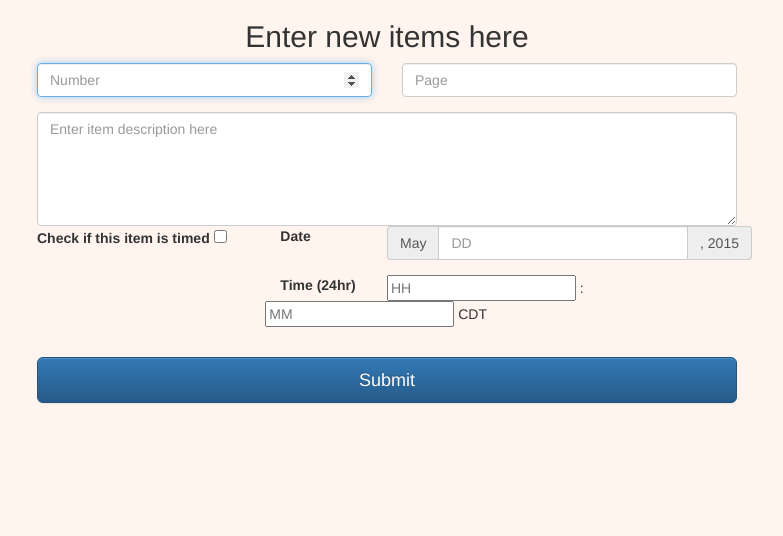
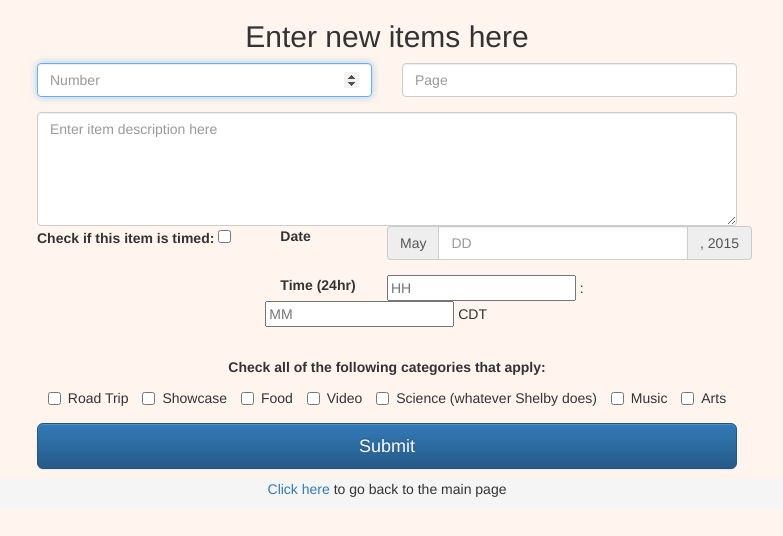
Before and after one commit to hallliu/scav_site, a Django app: page /scav_board/add_item/ in a window 1280 px wide. Shown: the top 536 px of the page, without its empty margins (253-1036 px from the left). Run offline with Django 3.2, Linux system fonts and the light colour scheme; some libraries are stand-ins or nearby versions.

Commit message:
added category information to the add item page

```diff
--- a/scav_board/static/scav_board/scripts/add_item_page.js
+++ b/scav_board/static/scav_board/scripts/add_item_page.js
@@ -1,12 +1,8 @@
-var submit_function = function(fields) {
+var submit_fn = function() {
     $("#submit-status").html("Submitting...");
-    var val_dict = {};
-    for (var key in fields) {
-        if (fields.hasOwnProperty(key))
-            val_dict[key] = fields[key].val();
-    }
+
     var options = {
-        data: val_dict,
+        data: $("#item-form").serialize(),
         method: "POST",
         headers: {
             'X-CSRFToken': $.cookie("csrftoken")
@@ -30,15 +26,3 @@ var clear_fields = function(fields) {
     }
     fields["item-expires"].prop("checked", false);
 };
-
-var wrapper = {};
-
-$(document).ready(function() {
-    var all_fields = {};
-    ["item-page", "item-number", "item-description", "item-expires", "exp-day", "exp-hour", "exp-min"].forEach(function(fname) {
-        all_fields[fname] = $("#" + fname);
-    });
-    wrapper.submit_fn = function() {
-        submit_function(all_fields);
-    };
-});
--- a/scav_board/static/scav_board/styles/unified-forms.css
+++ b/scav_board/static/scav_board/styles/unified-forms.css
@@ -1,6 +1,10 @@
 #registration-form {
     max-width: 550px;
     margin: 0 auto;
+}
+
+.body-form {
+    height: 100%;
 }
 
 .custom-form-header {
@@ -20,6 +24,16 @@
     margin-left: 5px;
 }
 
+.footer {
+    clear: both;
+    position: relative;
+    width: 100%;
+    height: 30px;
+    background-color: #f5f5f5;
+    text-align: center;
+    z-index: 10;
+}
+
 body {
     background-color: #FFF5EE;
 }
--- a/scav_board/templates/scav_board/add_item_page.html
+++ b/scav_board/templates/scav_board/add_item_page.html
@@ -12,22 +12,21 @@
     <link rel="stylesheet" href="{% static "scav_board/styles/unified-forms.css" %}">
 </head>
 <body>
-    <form id="item-form" method="post" action="javascript:wrapper.submit_fn();">
+    <form class="body-form" id="item-form" method="post" action="javascript:submit_fn();">
         <h2 class="custom-form-header">Enter new items here</h2>
         <div class="form-group row">
             <div class="col-lg-6 col-md-6 col-sm-6">
-                <input id="item-number" type="number" name="item_number" class="form-control" placeholder="Number" required autofocus>
+                <input type="number" name="item-number" class="form-control" placeholder="Number" required autofocus>
             </div>
             <div class="col-lg-6 col-md-6 col-sm-6">
-                <input id="item-page" type="number" name="item-page" class="form-control" placeholder="Page" required autofocus>
+                <input type="number" name="item-page" class="form-control" placeholder="Page" required autofocus>
             </div>
         </div>
-        <textarea id="item-description" rows="5" name="description" class="form-control" placeholder="Enter item description here" required autofocus></textarea>
+        <textarea rows="5" name="item-description" class="form-control" placeholder="Enter item description here" required autofocus></textarea>
         <div class="form-group row">
             <div class="col-lg-4 col-md-4 col-sm-4">
                 <label>
-                    Check if this item is timed
-                    <input id="item-expires" type="checkbox" value="">
+                    Check if this item is timed: <input name="item-expires" type="checkbox" value="">
                 </label>
             </div>
             <div class="col-lg-8 col-md-8 col-sm-8">
@@ -35,16 +34,24 @@
                     <label class="col-lg-3 col-md-3 col-sm-3" for="exp-day">Date</label>
                     <span class="input-group">
                         <span class="input-group-addon">May </span>
-                        <input id="exp-day" type="number" name="day" class="form-control" placeholder="DD">
+                        <input type="number" name="exp-day" class="form-control" placeholder="DD">
                         <span class="input-group-addon">, 2015</span>
                     </span>
                 </div>
                 <div class="form-group row">
                     <label class="col-lg-3 col-md-3 col-sm-3">Time (24hr)</label>
-                    <input id="exp-hour" type="number" placeholder="HH" name="hour"> :
-                    <input id="exp-min" type="number" placeholder="MM" name="minute"> CDT
+                    <input type="number" placeholder="HH" name="exp-hour"> :
+                    <input type="number" placeholder="MM" name="exp-min"> CDT
                 </div>
             </div>
+        </div>
+        <div class="form-group" style="text-align: center">
+            <p><b>Check all of the following categories that apply:</b></p>
+            {% for name, text in category_info %}
+                <label class="checkbox-inline">
+                    <input type="checkbox" name="{{ name }}"> {{ text }}
+                </label>
+            {% endfor %}
         </div>
 
         <button class="btn btn-lg btn-primary btn-block" type="submit" id="submit" >Submit</button>
@@ -54,6 +61,9 @@
         {% endif %}
     </form>
 
+    <footer class="footer">
+        <a href="/scav_board">Click here</a> to go back to the main page
+    </footer>
     <script src="https://ajax.googleapis.com/ajax/libs/jquery/2.1.3/jquery.min.js"></script>
     <script src="https://maxcdn.bootstrapcdn.com/bootstrap/3.3.4/js/bootstrap.min.js"></script>
     <script src="https://cdnjs.cloudflare.com/ajax/libs/jquery-cookie/1.4.1/jquery.cookie.min.js"></script>
--- a/scav_board/views.py
+++ b/scav_board/views.py
@@ -1,6 +1,6 @@
 import json
 from django.conf import settings
-from .models import Item, Comment
+from .models import Item, Comment, ItemCategory
 from django.contrib.auth.models import User
 from django.shortcuts import render, redirect
 from django.contrib.auth import authenticate, login, logout
@@ -53,8 +53,17 @@ def registration_view(request):
 
 @ensure_csrf_cookie
 def add_item_view(request):
+    category_names = [
+        ('road-trip', "Road Trip"),
+        ('showcase', "Showcase"),
+        ('food', "Food"),
+        ('video', "Video"),
+        ('science', "Science (whatever Shelby does)"),
+        ('music', "Music"),
+        ('arts', "Arts"),
+    ]
     if request.method == 'GET':
-        return render(request, 'scav_board/add_item_page.html')
+        return render(request, 'scav_board/add_item_page.html', context={'category_info': category_names})
 
     if request.user.id is None:
         return HttpResponse("You are not logged in! Log in to create items.", content_type="text/plain",
@@ -72,7 +81,12 @@ def add_item_view(request):
         expiry = datetime.datetime(2015, 5, int(day), int(hour) + 5, int(minute))
         item_dict['expires'] = expiry
 
+
     new_item = Item.objects.create(**item_dict)
+    for category_name, _ in category_names:
+        if request.POST.get(category_name, '') == 'on':
+            new_item.categories.add(ItemCategory.objects.get(category_name=category_name))
+
     return HttpResponse(json.dumps({'item_number': new_item.number}), content_type='application/json')
 
 
```
Also changed, not shown: scav_board/models.py (+5 -2 lines), scav_board/migrations/0004_auto_20150504_0343.py (added), scav_board/migrations/0005_auto_20150504_0346.py (added).
